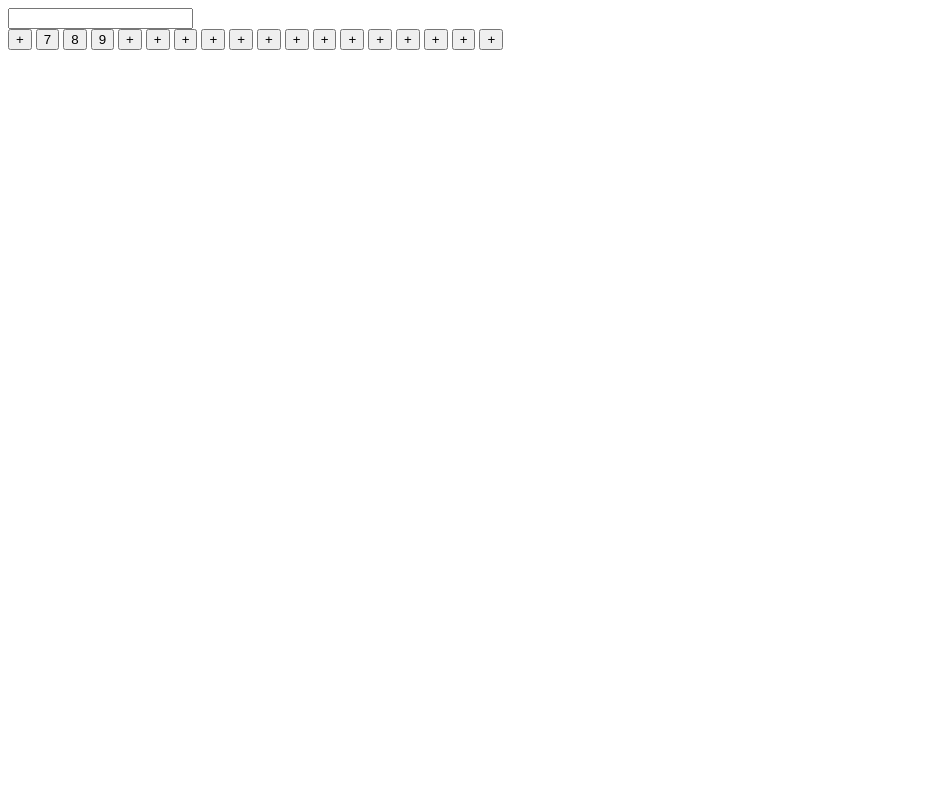
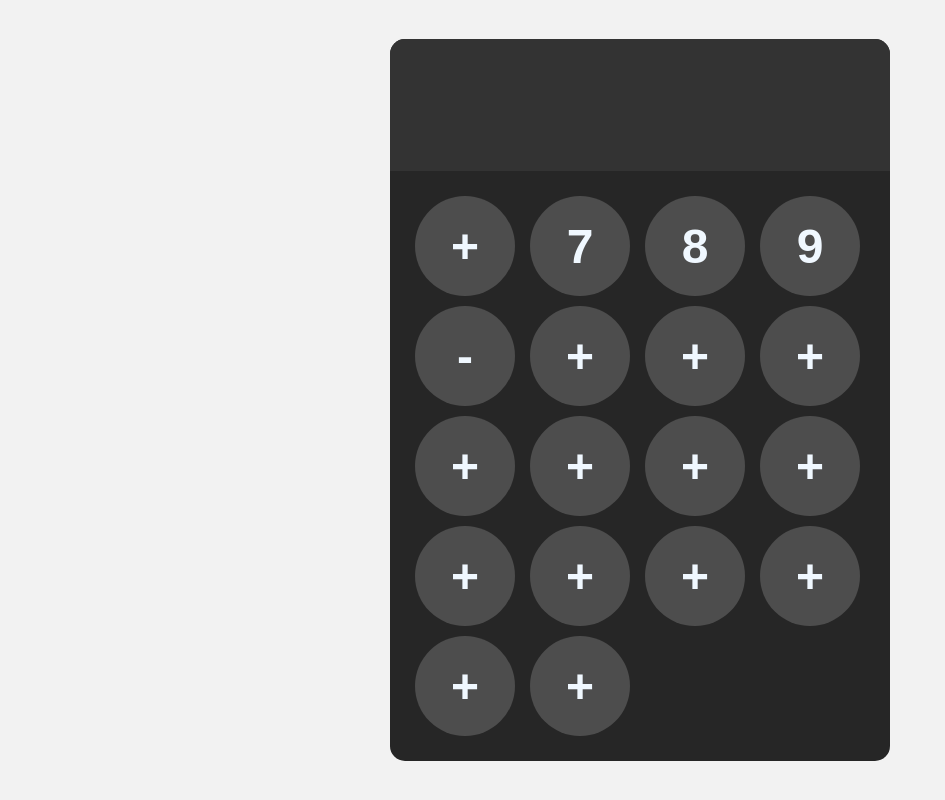
Before and after one commit to ZakariyaMohamud/C-lculator, a plain HTML site: page index.html in a window 1280 px wide. Shown: the whole page, without its empty margins (0-945 px from the left). Drawn offline with Linux system fonts and the light colour scheme.

Commit message:
Second alteration

```diff
--- a/css/layout.css
+++ b/css/layout.css
@@ -0,0 +1,69 @@
+
+
+
+body{
+    margin: 0;
+    justify-content: center;
+    display: flex;
+    align-items: center;
+    height: 100vh;
+    background-color: hsl(0, 0%, 95%);
+}
+
+
+#calculator{
+    font-family: Arial, Helvetica, sans-serif;
+    background-color: hsl(0, 0%, 15%);
+    border-radius: 15px;
+    max-width: 500px;
+    overflow: hidden;
+
+
+
+
+
+
+}
+
+#display{
+    width: 100%;
+    padding: 20px;
+    font-size: 5rem;
+    border: none;
+    text-align: left   ;
+    background-color: hsl(0, 0%, 20%);
+
+
+}
+
+
+
+
+#keys{
+    display: grid;
+    grid-template-columns: repeat(4,1fr);
+    gap: 10px;
+    padding: 25px;
+
+}
+
+
+
+
+
+button{
+    width: 100px;
+    height: 100px;
+    border-radius: 50px;
+    border: none;
+    background-color: hsl(0, 0%, 30%);
+    color: aliceblue;
+    font-size: 3rem;
+    font-weight: bold;
+    cursor: pointer;
+}
+
+button:hover{
+     background-color: hsl(0, 0%, 50%);
+
+}
--- a/index.html
+++ b/index.html
@@ -11,22 +11,22 @@
         <input id="display" readonly>
         <div id="keys">
 
-            <button onclick="appendToDisplay()">+</button>
-            <button onclick="appendToDisplay()">7</button>
-            <button onclick="appendToDisplay()">8</button>
-            <button onclick="appendToDisplay()">9</button>
-            <button onclick="appendToDisplay()">+</button>
-            <button onclick="appendToDisplay()">+</button>
-            <button onclick="appendToDisplay()">+</button>
-            <button onclick="appendToDisplay()">+</button>
-            <button onclick="appendToDisplay()">+</button>
-            <button onclick="appendToDisplay()">+</button>
-            <button onclick="appendToDisplay()">+</button>
-            <button onclick="appendToDisplay()">+</button>
-            <button onclick="appendToDisplay()">+</button>
-            <button onclick="appendToDisplay()">+</button>
-            <button onclick="appendToDisplay()">+</button>
-            <button onclick="appendToDisplay()">+</button>
+            <button onclick="appendToDisplay('+')" class="operator-btn">+</button>
+            <button onclick="appendToDisplay('7')">7</button>
+            <button onclick="appendToDisplay('8')">8</button>
+            <button onclick="appendToDisplay('9')">9</button>
+            <button onclick="appendToDisplay('-')" >-</button>
+            <button onclick="appendToDisplay('')">+</button>
+            <button onclick="appendToDisplay('')">+</button>
+            <button onclick="appendToDisplay('')">+</button>
+            <button onclick="appendToDisplay('')">+</button>
+            <button onclick="appendToDisplay('')">+</button>
+            <button onclick="appendToDisplay('')">+</button>
+            <button onclick="appendToDisplay('')">+</button>
+            <button onclick="appendToDisplay('')">+</button>
+            <button onclick="appendToDisplay('')">+</button>
+            <button onclick="appendToDisplay('')">+</button>
+            <button onclick="appendToDisplay('')">+</button>
             <button onclick="calulate()">+</button>
             <button onclick="clearDisplay()">+</button>
 
```
